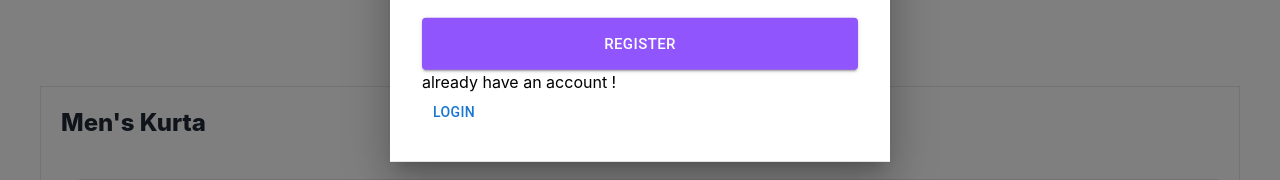
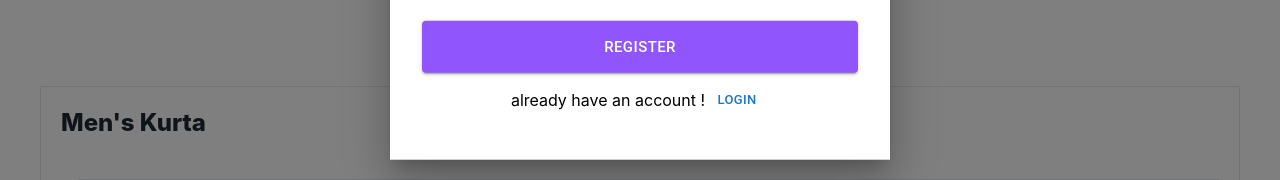
Before and after one commit to manish0to1/e-commerce, a React (Create React App) app: page / in a window 1280 px wide. Both pictures are taken after a click on the button "SIGNIN". Shown: the part 458-638 px from the top of the page. Built offline with nearby package versions, Linux system fonts and the light colour scheme; grey boxes are pictures that could not be loaded.

Commit message:
adding button in register for navigate to login page

```diff
--- a/src/Auth/Register.jsx
+++ b/src/Auth/Register.jsx
@@ -68,10 +68,16 @@ const Register = () => {
           </Grid>
         </Grid>
       </form>
-      <div>
-        <div>
+      <div className="flex justify-center flex-col items-center">
+        <div className="py-3 flex items-center">
           <p>already have an account !</p>
-          <Button onClick={() => naviagte("/login")}>Login</Button>
+          <Button
+            onClick={() => naviagte("/login")}
+            className="ml-5"
+            size="small"
+          >
+            Login
+          </Button>
         </div>
       </div>
     </div>
```
